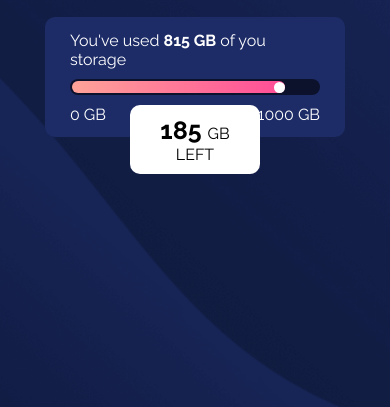
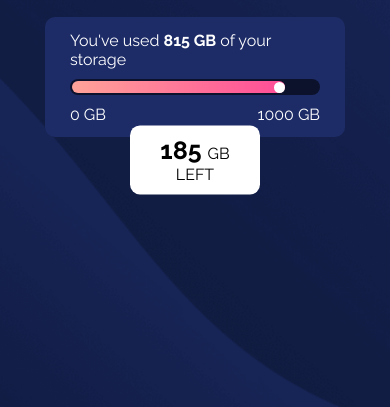
Before and after one commit to iyke-e/fylo-data-storage-component, a plain HTML site: page index.html in a window 390 px wide. Shown: the part 437-844 px from the top of the page. Drawn offline with Linux system fonts and the light colour scheme.

Commit message:
corrected some errors

```diff
--- a/index.html
+++ b/index.html
@@ -34,7 +34,7 @@
                 <div class="top-text">
 
                     <div class="text">
-                        <p>You've used <strong>815 GB</strong> of you storage</p>
+                        <p>You've used <strong>815 GB</strong> of your storage</p>
                     </div>
                     <div class="gb">
                         <li> <span> 185 </span>GB LEFT</li>
--- a/style.css
+++ b/style.css
@@ -88,7 +88,6 @@ body {
     display: flex;
     justify-content: space-between;
     align-items: flex-end;
-    flex-wrap: wrap;
 }
 
 .top-text span {
@@ -176,7 +175,7 @@ body {
     }
     .top-text .gb {
         position: absolute;
-        transform: translateY(90px);
+        transform: translateY(160%);
         border-radius: 10px;
     }
     .gb::before {
```
